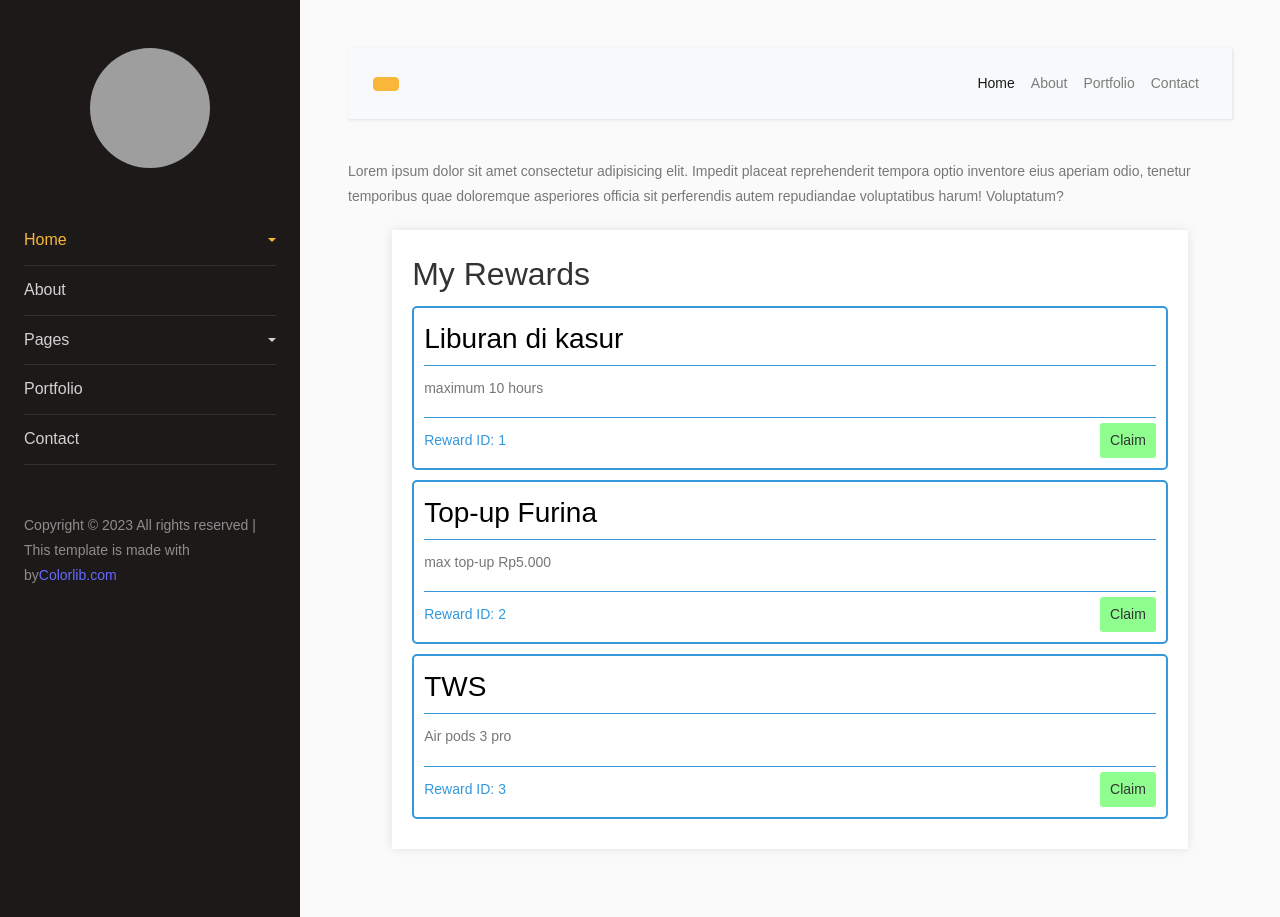
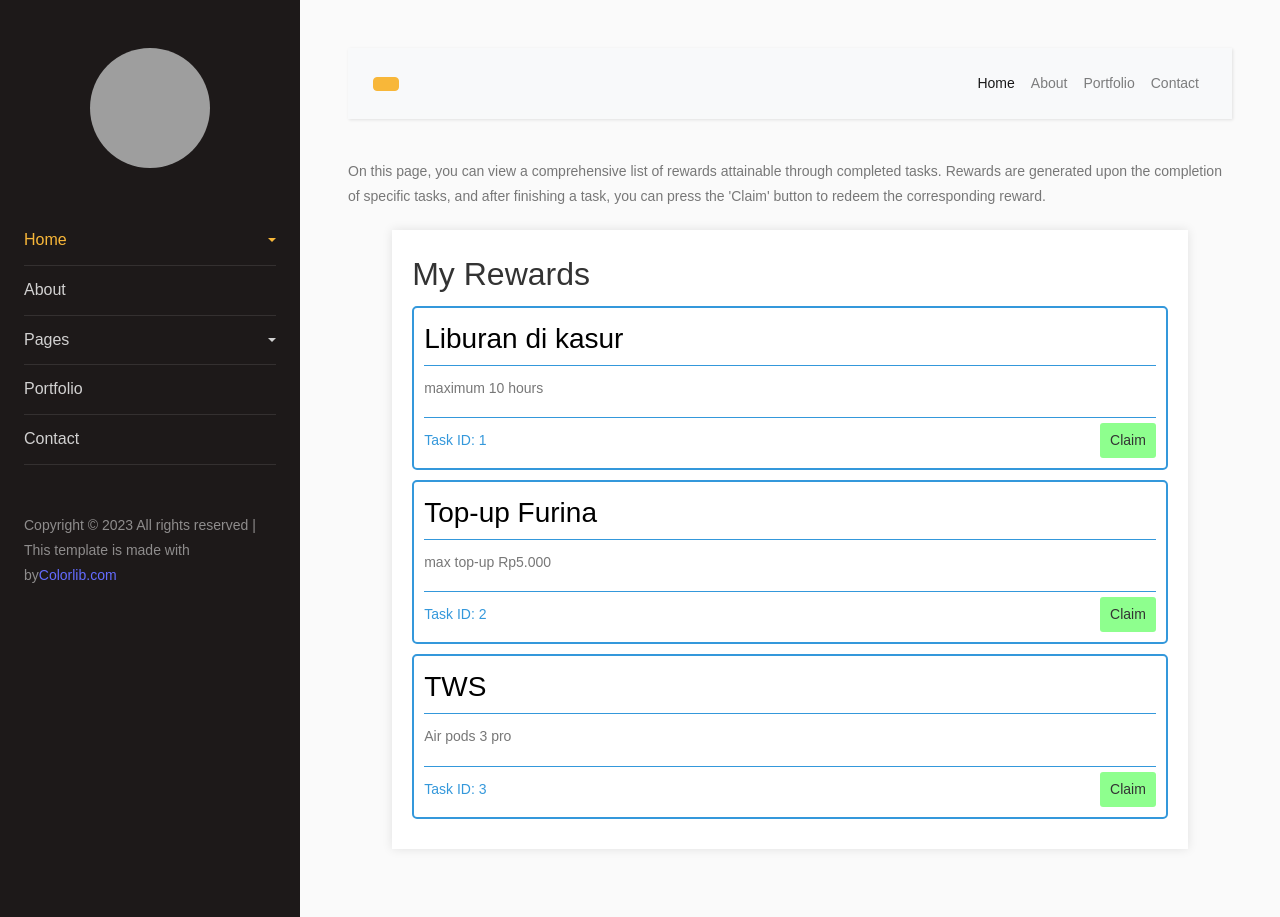
Before and after one commit to haniladjamba/final-project, a React app: page / in a window 1280 px wide. Built offline with nearby package versions, Linux system fonts and the light colour scheme; grey boxes are pictures that could not be loaded; the HTML template or start-up script is replaced by a standard one.

Commit message:
fix information rewards page

```diff
--- a/src/App.jsx
+++ b/src/App.jsx
@@ -145,7 +145,7 @@ function App() {
             </div>
           </nav>
           <h2 className="mb-4"></h2>
-          <p>Lorem ipsum dolor sit amet consectetur adipisicing elit. Impedit placeat reprehenderit tempora optio inventore eius aperiam odio, tenetur temporibus quae doloremque asperiores officia sit perferendis autem repudiandae voluptatibus harum! Voluptatum?</p>
+          <p>On this page, you can view a comprehensive list of rewards attainable through completed tasks. Rewards are generated upon the completion of specific tasks, and after finishing a task, you can press the 'Claim' button to redeem the corresponding reward.</p>
           <div>
             <Reward />
           </div>
--- a/src/components/Reward.css
+++ b/src/components/Reward.css
@@ -34,7 +34,7 @@ p {
   color: #777;
 }
 
-.reward-id {
+.task-id {
   border-top: 1px solid #3498db;
   padding-top: 5px;
   margin-top: 10px;
--- a/src/components/Reward.jsx
+++ b/src/components/Reward.jsx
@@ -21,8 +21,8 @@ const Reward = () => {
         <div className="reward-box" key={reward.id}>
           <h3>{reward.name}</h3>
           <p>{reward.description}</p>
-          <div className="reward-id">
-            Reward ID: {reward.id}
+          <div className="task-id">
+            Task ID: {reward.id}
             <button
               className="claim-button"
               onClick={() => handleClaim(reward.id)}
```
